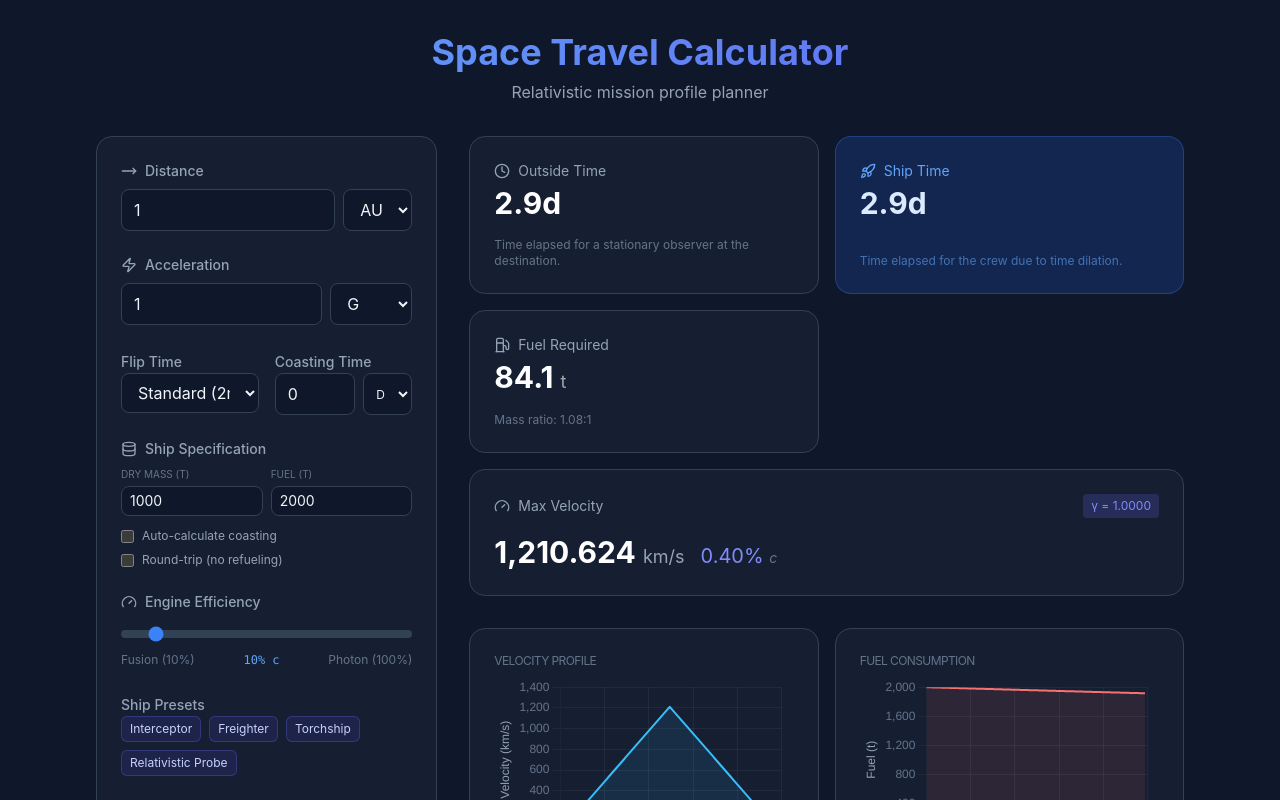
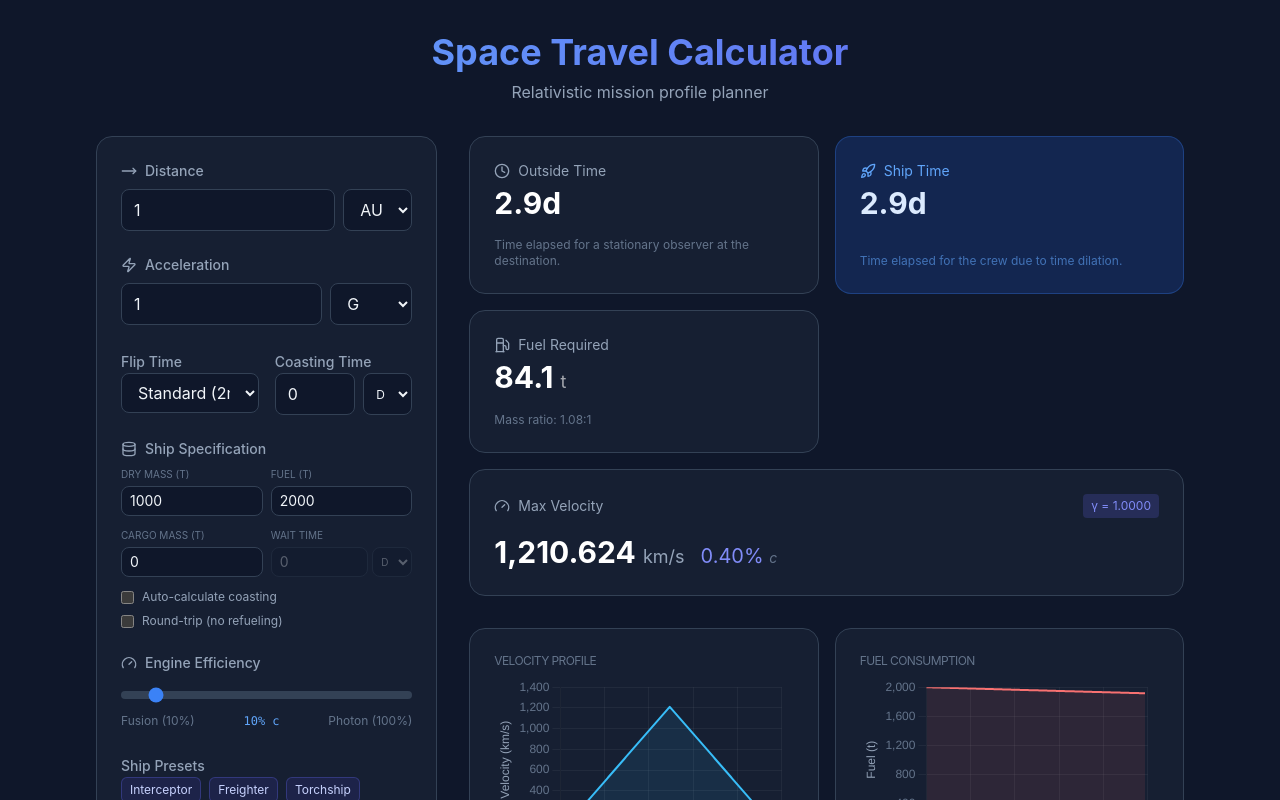
Before and after one commit to foonly/space-travel-calculator, a Vue app: page / in a window 1280 px wide. Shown: the top 800 px of the page. Built offline with nearby package versions, Linux system fonts and the light colour scheme.

Commit message:
feat(app): add cargo mass and wait time parameters
- Add UI inputs for cargo mass and return wait time
- Calculate and graph wait time for round trips
- Refactor presets into a dedicated logic file
- Update distance units for solar system presets

```diff
--- a/src/App.vue
+++ b/src/App.vue
@@ -3,13 +3,12 @@ import { ref, computed, watch, onMounted } from "vue";
 import {
 	calculateTravel,
 	UNITS,
-	PRESETS,
-	SHIP_PRESETS,
 	formatDuration,
 	formatDistance,
 	C,
 	G,
 } from "./logic/physics";
+import { PRESETS, SHIP_PRESETS } from "./logic/presets";
 import {
 	Rocket,
 	Clock,
@@ -32,6 +31,9 @@ const flipTime = ref(120);
 const efficiency = ref(10); // % of c
 const dryMass = ref(1000);
 const fuelCapacity = ref(2000);
+const cargoMass = ref(0);
+const waitTime = ref(0);
+const waitTimeUnit = ref("D");
 const autoCoast = ref(false);
 const roundTrip = ref(false);
 
@@ -48,6 +50,7 @@ const calculate = () => {
 		acceleration.value * UNITS.ACCELERATION[accelerationUnit.value].factor;
 	const effFraction = efficiency.value / 100;
 	const vExhaust = effFraction * C;
+	const totalDryMass = dryMass.value + cargoMass.value;
 
 	let tCoastSeconds =
 		(coastingTime.value || 0) * UNITS.TIME[coastingTimeUnit.value].factor;
@@ -56,7 +59,7 @@ const calculate = () => {
 		const segments = roundTrip.value ? 4 : 2;
 		const maxTotalProperAccelTime =
 			(vExhaust / aMs2) *
-			Math.log((dryMass.value + fuelCapacity.value) / dryMass.value);
+			Math.log((totalDryMass + fuelCapacity.value) / totalDryMass);
 		const tau1 = maxTotalProperAccelTime / segments;
 
 		const maxDistAccelOnly =
@@ -69,6 +72,14 @@ const calculate = () => {
 			const xRemainder = dMeters - maxDistAccelOnly;
 			const v1 = C * Math.tanh((aMs2 * tau1) / C);
 			tCoastSeconds = xRemainder / v1;
+
+			// Switch unit automatically based on magnitude
+			if (tCoastSeconds > 31557600) coastingTimeUnit.value = "Y";
+			else if (tCoastSeconds > 86400) coastingTimeUnit.value = "D";
+			else if (tCoastSeconds > 3600) coastingTimeUnit.value = "H";
+			else if (tCoastSeconds > 60) coastingTimeUnit.value = "M";
+			else coastingTimeUnit.value = "S";
+
 			coastingTime.value =
 				tCoastSeconds / UNITS.TIME[coastingTimeUnit.value].factor;
 		}
@@ -87,13 +98,18 @@ const calculate = () => {
 		results.value.massRatio = Math.exp(
 			(aMs2 * (segments * results.value.accelPhase.properTime)) / vExhaust,
 		);
-		results.value.fuelUsed = dryMass.value * (results.value.massRatio - 1);
+		results.value.fuelUsed = totalDryMass * (results.value.massRatio - 1);
 		results.value.fuelWarning =
 			results.value.fuelUsed > fuelCapacity.value + 0.01;
 
 		if (roundTrip.value) {
-			results.value.totalProperTime *= 2;
-			results.value.totalCoordTime *= 2;
+			const tWaitSeconds =
+				(waitTime.value || 0) * UNITS.TIME[waitTimeUnit.value].factor;
+			results.value.totalProperTime =
+				results.value.totalProperTime * 2 + tWaitSeconds;
+			results.value.totalCoordTime =
+				results.value.totalCoordTime * 2 + tWaitSeconds;
+			results.value.waitTimeSeconds = tWaitSeconds;
 		}
 
 		updateChart();
@@ -134,8 +150,9 @@ const updateChart = () => {
 	const startFuel = fuelCapacity.value;
 	const totalBurnTimeProper =
 		(roundTrip.value ? 4 : 2) * res.accelPhase.properTime;
+	const totalDryMassValue = dryMass.value + cargoMass.value;
 	const massAtStart =
-		dryMass.value * Math.exp((a * totalBurnTimeProper) / vExhaust);
+		totalDryMassValue * Math.exp((a * totalBurnTimeProper) / vExhaust);
 
 	let currentMass = massAtStart;
 	let currentTimeCoord = 0;
@@ -197,9 +214,17 @@ const updateChart = () => {
 	// Outbound
 	const leg1 = generateLeg(0, massAtStart);
 
+	// Wait Time
+	let currentT = leg1.endCoord;
+	let currentM = leg1.endMass;
+	if (roundTrip.value && res.waitTimeSeconds > 0) {
+		currentT += res.waitTimeSeconds;
+		addPoint(currentT, 0, currentM);
+	}
+
 	// Return
 	if (roundTrip.value) {
-		generateLeg(leg1.endCoord, leg1.endMass);
+		generateLeg(currentT, currentM);
 	}
 
 	if (chart) chart.destroy();
@@ -347,6 +372,9 @@ watch(
 		efficiency,
 		dryMass,
 		fuelCapacity,
+		cargoMass,
+		waitTime,
+		waitTimeUnit,
 		autoCoast,
 		roundTrip,
 	],
@@ -485,6 +513,40 @@ onMounted(() => {
 									type="number"
 									class="bg-slate-900 border border-slate-700 rounded-lg px-2 py-1 w-full text-sm outline-none"
 								/>
+							</div>
+						</div>
+						<div class="flex gap-2">
+							<div class="w-1/2">
+								<p class="text-[10px] text-slate-500 uppercase mb-1">
+									Cargo Mass (t)
+								</p>
+								<input
+									v-model.number="cargoMass"
+									type="number"
+									class="bg-slate-900 border border-slate-700 rounded-lg px-2 py-1 w-full text-sm outline-none"
+								/>
+							</div>
+							<div class="w-1/2">
+								<p class="text-[10px] text-slate-500 uppercase mb-1">
+									Wait Time
+								</p>
+								<div class="flex gap-1">
+									<input
+										v-model.number="waitTime"
+										type="number"
+										:disabled="!roundTrip"
+										class="bg-slate-900 border border-slate-700 rounded-lg px-2 py-1 w-full text-sm outline-none disabled:opacity-30"
+									/>
+									<select
+										v-model="waitTimeUnit"
+										:disabled="!roundTrip"
+										class="bg-slate-900 border border-slate-700 rounded-lg px-1 py-1 text-[10px] outline-none disabled:opacity-30"
+									>
+										<option v-for="(u, k) in UNITS.TIME" :key="k" :value="k">
+											{{ u.label[0].toUpperCase() }}
+										</option>
+									</select>
+								</div>
 							</div>
 						</div>
 						<div class="flex flex-col gap-2">
--- a/src/logic/physics.js
+++ b/src/logic/physics.js
@@ -21,63 +21,6 @@ export const UNITS = {
 	},
 };
 
-export const PRESETS = [
-	{ name: "Moon", distance: 384400, unit: "KM" },
-	{ name: "Mars (Closest)", distance: 54.6e6, unit: "KM" },
-	{ name: "Mars (Avg)", distance: 225e6, unit: "KM" },
-	{ name: "Ceres", distance: 414e6, unit: "KM" },
-	{ name: "Jupiter (Avg)", distance: 778e6, unit: "KM" },
-	{ name: "Saturn (Avg)", distance: 1.43e9, unit: "KM" },
-	{ name: "Neptune (Avg)", distance: 4.5e9, unit: "KM" },
-	{ name: "Pluto (Avg)", distance: 5.9e9, unit: "KM" },
-	{ name: "Voyager 1 (Current)", distance: 163, unit: "AU" },
-	{ name: "Alpha Centauri", distance: 4.37, unit: "LY" },
-	{ name: "Galactic Center", distance: 26000, unit: "LY" },
-	{ name: "Andromeda Galaxy", distance: 2.537e6, unit: "LY" },
-];
-
-export const SHIP_PRESETS = [
-	{
-		name: "Interceptor",
-		efficiency: 5,
-		dryMass: 150,
-		fuelCapacity: 300,
-		accel: 5,
-		flip: 10,
-	},
-	{
-		name: "Freighter",
-		efficiency: 12,
-		dryMass: 5000,
-		fuelCapacity: 2000,
-		accel: 0.3,
-		flip: 600,
-	},
-	{
-		name: "Torchship",
-		efficiency: 25,
-		dryMass: 800,
-		fuelCapacity: 4000,
-		accel: 1.5,
-		flip: 120,
-	},
-	{
-		name: "Relativistic Probe",
-		efficiency: 95,
-		dryMass: 10,
-		fuelCapacity: 100,
-		accel: 10,
-		flip: 120,
-	},
-];
-
-/**
- * Calculates travel details.
- * @param {number} D - Total distance (meters)
- * @param {number} a - Proper acceleration (m/s^2)
- * @param {number} tCoastCoord - Coasting time in coordinate frame (seconds)
- * @param {number} tFlip - Flip time (seconds)
- */
 export function calculateTravel(D, a, tCoastCoord = 0, tFlip = 120) {
 	// We need to find tau1 (proper time of acceleration) such that
 	// 2 * x1(tau1) + v1(tau1) * (tCoastCoord + tFlip) = D
--- /dev/null
+++ b/src/logic/presets.js
@@ -0,0 +1,49 @@
+export const PRESETS = [
+	{ name: "Moon", distance: 384400, unit: "KM" },
+	{ name: "Mars (Closest)", distance: 0.37, unit: "AU" },
+	{ name: "Mars (Avg)", distance: 1.52, unit: "AU" },
+	{ name: "Ceres", distance: 2.77, unit: "AU" },
+	{ name: "Jupiter (Avg)", distance: 5.2, unit: "AU" },
+	{ name: "Saturn (Avg)", distance: 9.54, unit: "AU" },
+	{ name: "Neptune (Avg)", distance: 30.07, unit: "AU" },
+	{ name: "Pluto (Avg)", distance: 39.48, unit: "AU" },
+	{ name: "Voyager 1 (Current)", distance: 163, unit: "AU" },
+	{ name: "Alpha Centauri", distance: 4.37, unit: "LY" },
+	{ name: "Galactic Center", distance: 26000, unit: "LY" },
+	{ name: "Andromeda Galaxy", distance: 2.537e6, unit: "LY" },
+];
+
+export const SHIP_PRESETS = [
+	{
+		name: "Interceptor",
+		efficiency: 5,
+		dryMass: 150,
+		fuelCapacity: 300,
+		accel: 5,
+		flip: 10,
+	},
+	{
+		name: "Freighter",
+		efficiency: 12,
+		dryMass: 5000,
+		fuelCapacity: 2000,
+		accel: 0.3,
+		flip: 600,
+	},
+	{
+		name: "Torchship",
+		efficiency: 25,
+		dryMass: 800,
+		fuelCapacity: 4000,
+		accel: 1.5,
+		flip: 120,
+	},
+	{
+		name: "Relativistic Probe",
+		efficiency: 95,
+		dryMass: 10,
+		fuelCapacity: 100,
+		accel: 10,
+		flip: 120,
+	},
+];
```
